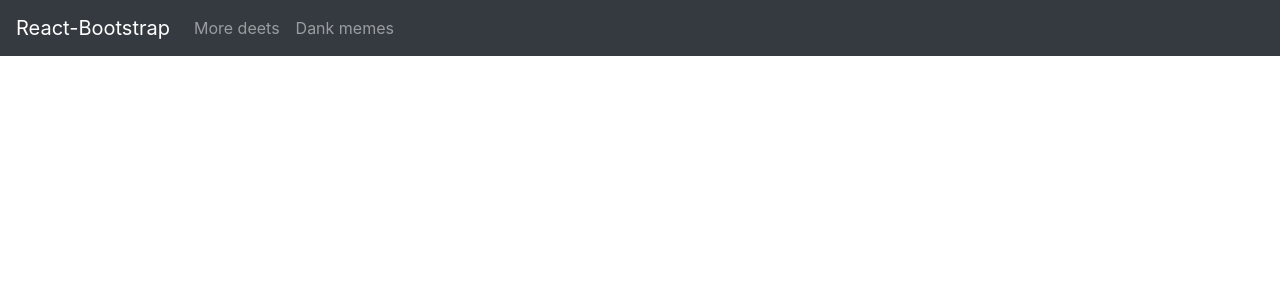
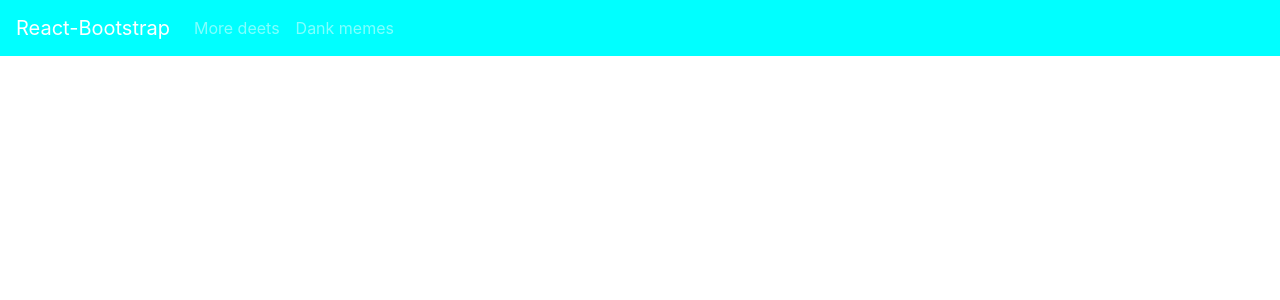
Before and after one commit to JohnRoay/Artwork-E-commerce, a React (Create React App) app: page / in a window 1280 px wide. Shown: the top 300 px of the page. Built offline with nearby package versions, Linux system fonts and the light colour scheme.

Commit message:
style nav bar and toogler btn

```diff
--- a/src/App.css
+++ b/src/App.css
@@ -1,3 +1,9 @@
+
+.navbar{
+    background-color: aqua !important;
+    color:#000 !important;
+}
+
 .navbar-dark .navbar-toggler-icon{
     background-image: none !important;
 }
--- a/src/component/Header.js
+++ b/src/component/Header.js
@@ -3,7 +3,7 @@ import {Navbar,Nav} from 'react-bootstrap'
 function Header() {
     return (
         <div>
-            <Navbar collapseOnSelect expand="lg" bg="dark" variant="dark">
+            <Navbar collapseOnSelect expand="lg"  variant="dark">
   <Navbar.Brand href="#home">React-Bootstrap</Navbar.Brand>
   <Navbar.Toggle aria-controls="responsive-navbar-nav" >
     <span className="fas fa-bars"></span>
```
